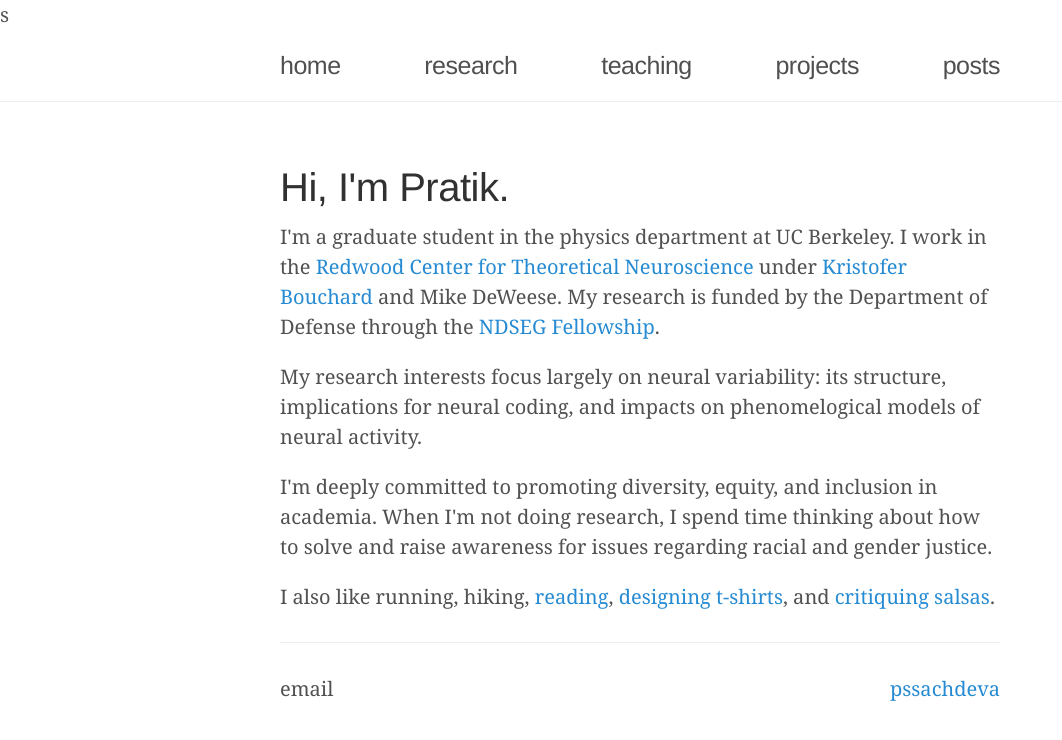
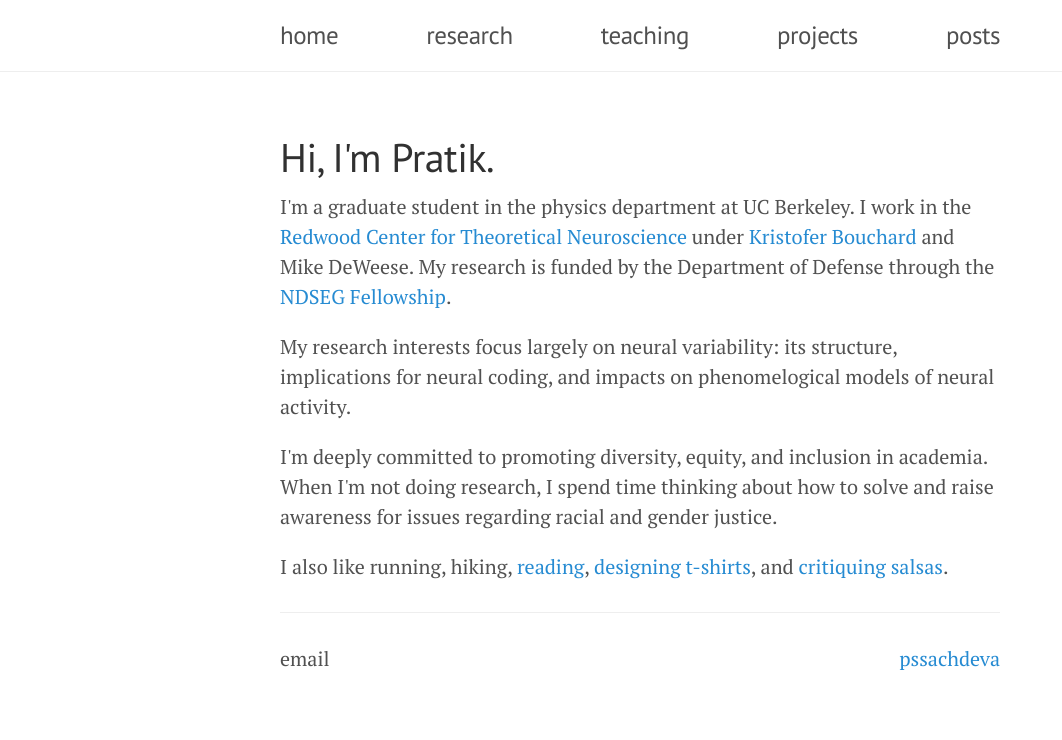
Before and after one commit to pssachdeva/pssachdeva.github.io, a Jekyll site: the page built from index.html, in a window 1280 px wide. Shown: the top 740 px of the page, without its empty margins (0-1062 px from the left). Built offline with Jekyll 4.4.1, drawn with Linux system fonts in a browser that asks for light colours; the list of posts is cut into pages by our own code.

Commit message:
head fix

```diff
--- a/_includes/head.html
+++ b/_includes/head.html
@@ -18,9 +18,9 @@
   <link rel="stylesheet" href="{{ site.baseurl }}/public/css/poole.css">
   <link rel="stylesheet" href="{{ site.baseurl }}/public/css/syntax.css">
   <link rel="stylesheet" href="{{ site.baseurl }}/public/css/lanyon.css">
-  <link rel="stylesheet" href="{{ site.baseurl }}/public/css/text.css"
+  <link rel="stylesheet" href="{{ site.baseurl }}/public/css/text.css">
   <link rel="stylesheet" href="https://fonts.googleapis.com/css?family=PT+Serif:400,400italic,700%7CPT+Sans:400">
 
-  <!-- RSS -->s
+  <!-- RSS -->
   <link rel="alternate" type="application/rss+xml" title="RSS" href="/atom.xml">
 </head>
```
